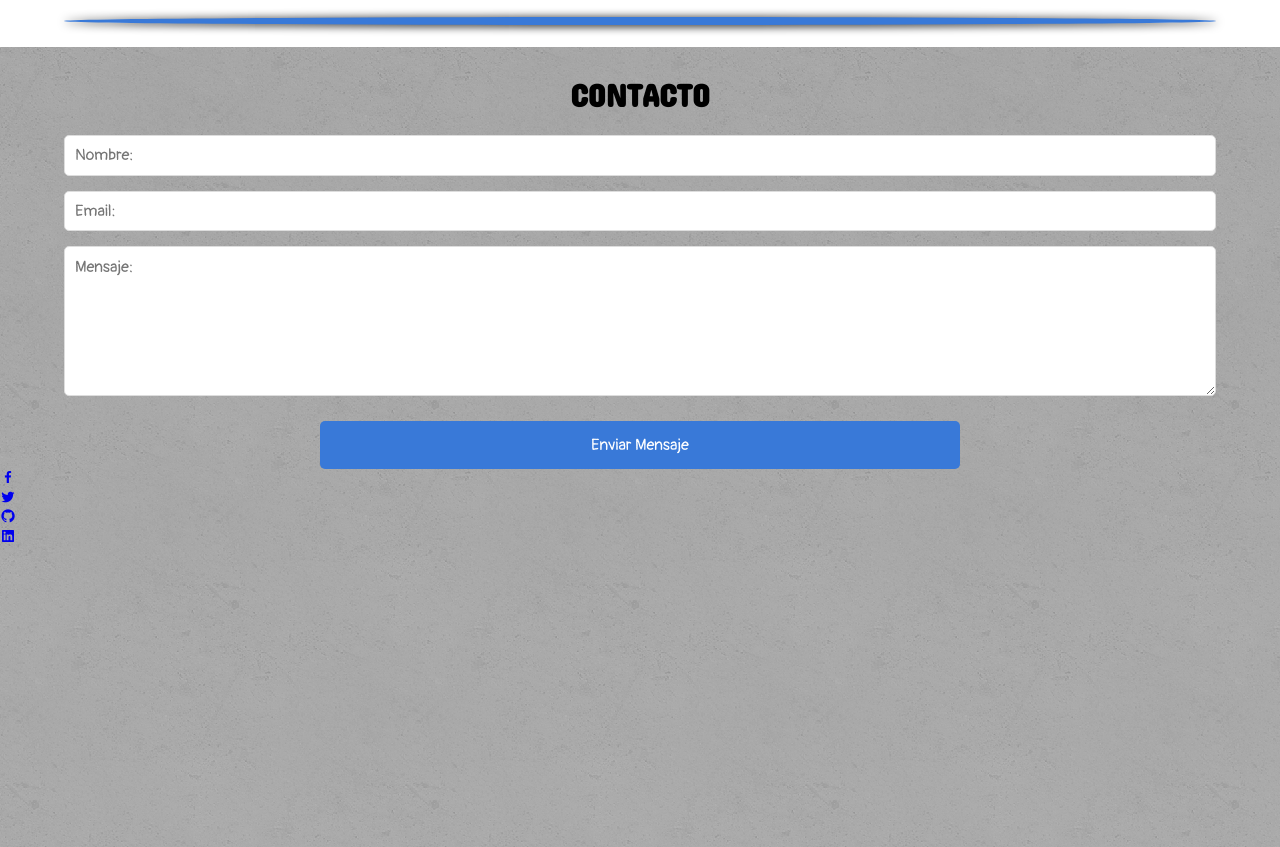
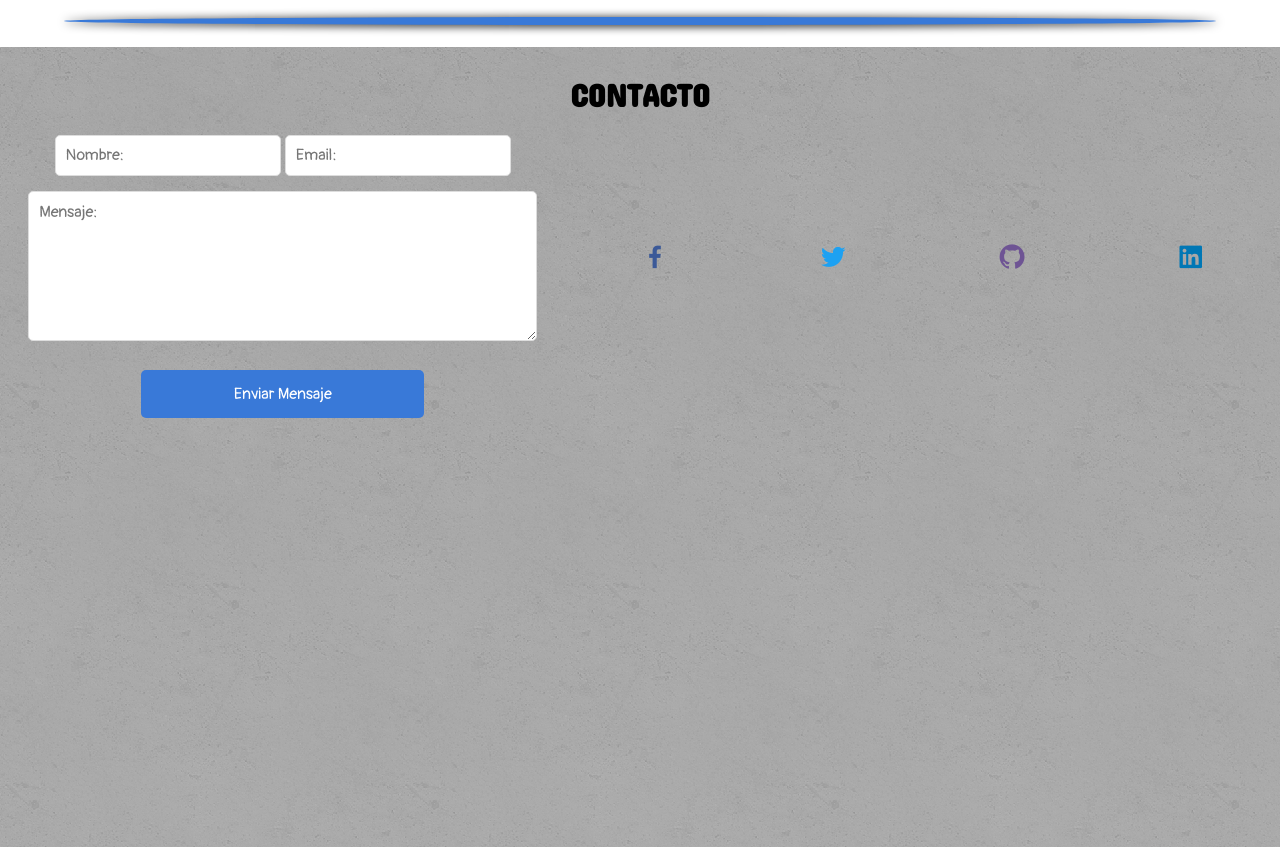
Before and after one commit to xavii07/Portafolio, a plain HTML site: page index.html in a window 1280 px wide. Shown: the part 3480-4327 px from the top of the page. Drawn offline with nearby package versions, Linux system fonts and the light colour scheme; a web font is replaced by a local one.

Commit message:
estilos de las redes sociales

```diff
--- a/css/estilos.css
+++ b/css/estilos.css
@@ -65,7 +65,7 @@
   padding-bottom: 2px;
   cursor: pointer;
   text-transform: uppercase;
-  margin-bottom: 90px;
+  margin-bottom: 80px;
 }
 
 .menu__enlaces:hover {
@@ -244,13 +244,13 @@ hr {
  }
 
  .contacto__contain {
-   margin: 0 auto;
+   width: 100%;
+   display: flex;
+   flex-direction: column;
  }
 
  .contacto__form {
-   display: flex;
-   flex-direction: column;
-   align-items: center;
+   text-align: center;
  }
 
  input[type='text'],
@@ -304,3 +304,42 @@ hr {
    border:1.5px solid var(--colorPrincipal);
    color:var(--colorPrincipal);
  }
+
+ .redes {
+   width: 90%;
+   height: 150px;
+   margin: auto;
+   margin-top: 50px;
+ }
+
+ .redes__group {
+  list-style-type: none;
+   width: 100%;
+   height: 100%;
+   display: flex;
+   justify-content: space-around;
+   align-items: center;
+   flex-wrap: wrap;
+ }
+
+ .redes__link {
+    font-size: 30px;
+    padding: 25px;
+ }
+
+ /*----COLORES DE REDES SOCIALES*/
+ .bxl-facebook {
+   color:#3b5998;
+ }
+
+ .bxl-twitter {
+   color:#1da1f2;
+ }
+
+ .bxl-github {
+   color:#6e5494;
+ }
+
+ .bxl-linkedin-square {
+    color:#0077b5;
+ }
--- a/css/responsive.css
+++ b/css/responsive.css
@@ -18,7 +18,7 @@
     position: fixed;
     width: 100%;
     height: calc(100% - 65px);
-    background: #0e0d0d;
+    background: #000;
     top: -100vh;
     text-align: center;
     transition: all 0.4s;
@@ -86,10 +86,24 @@
     justify-content: space-between;
    }
 
-   .proyectos__cajas {
+  .proyectos__cajas {
     width: 45%;
     margin: 10px auto;
   }
+
+
+  .contacto__contain {
+    flex-direction: row;
+    justify-content: space-between;
+  }
+
+  input[type='text'],
+ input[type='email'],
+ textarea {
+   width: 40%;
+  }
+
+
 }
 
 /*==========================================
```
